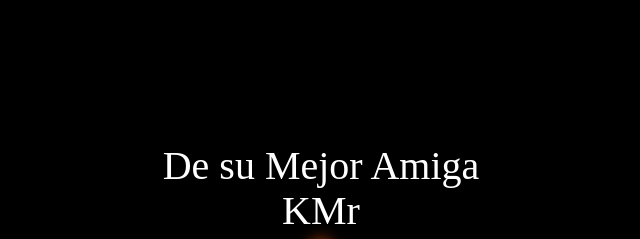
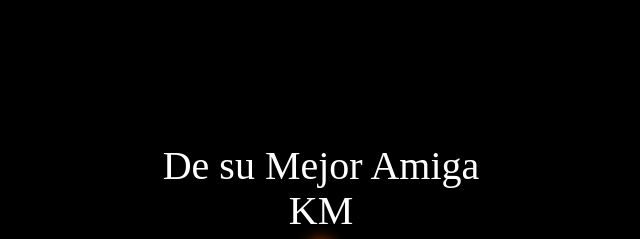
Before and after one commit to Mishelle88/Flores_Amarillas, a plain HTML site: page docs/index.html in a window 1280 px wide. Shown: the top 239 px of the page, 319-959 px from the left. Drawn offline with Linux system fonts and the light colour scheme.

Commit message:
Update index.html

```diff
--- a/docs/index.html
+++ b/docs/index.html
@@ -11,7 +11,7 @@
 
 <div class="flower">
 
-    <div class="text-above">De su Mejor Amiga KMr</div>
+    <div class="text-above">De su Mejor Amiga KM</div>
 
     <div class="mid">
     </div>
```
